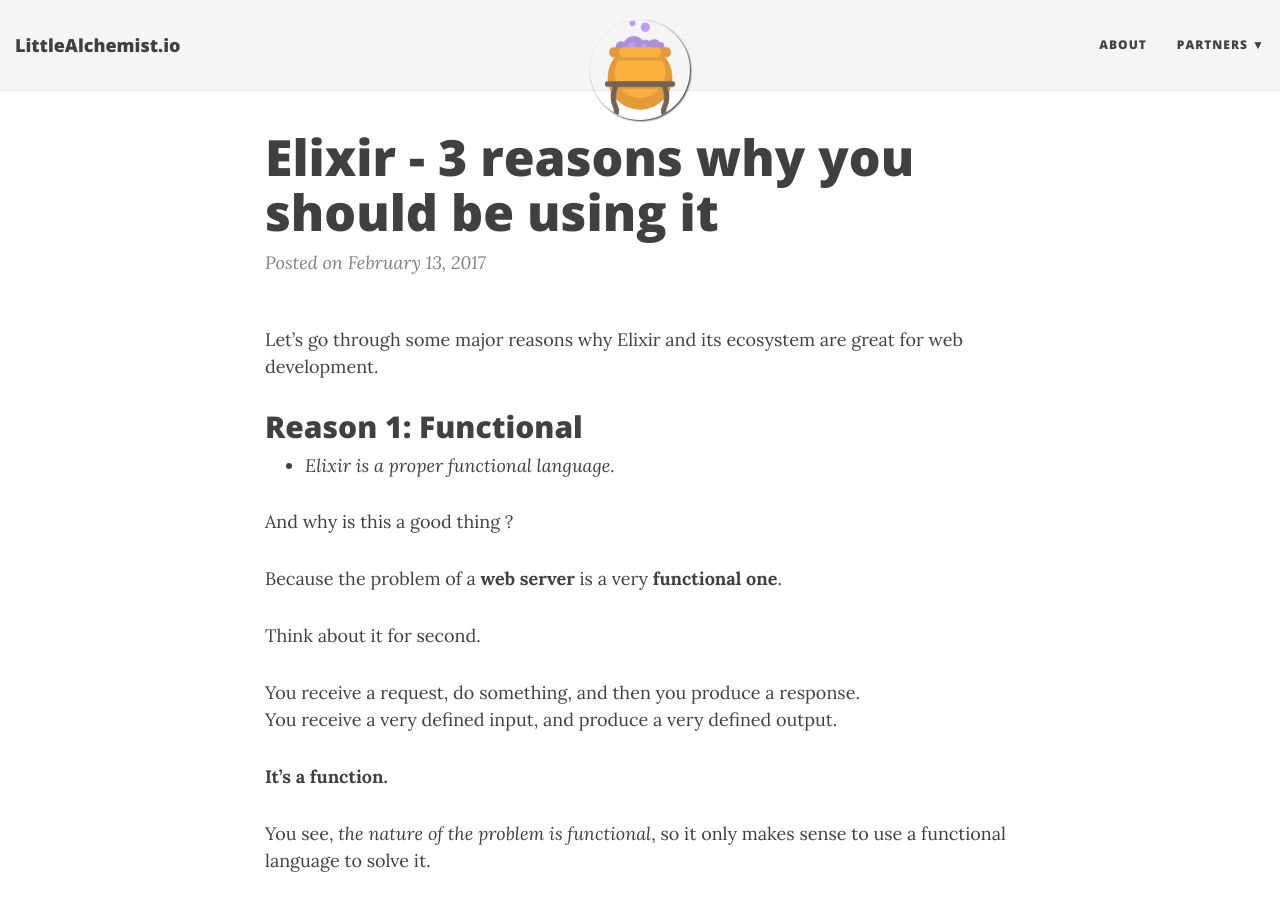
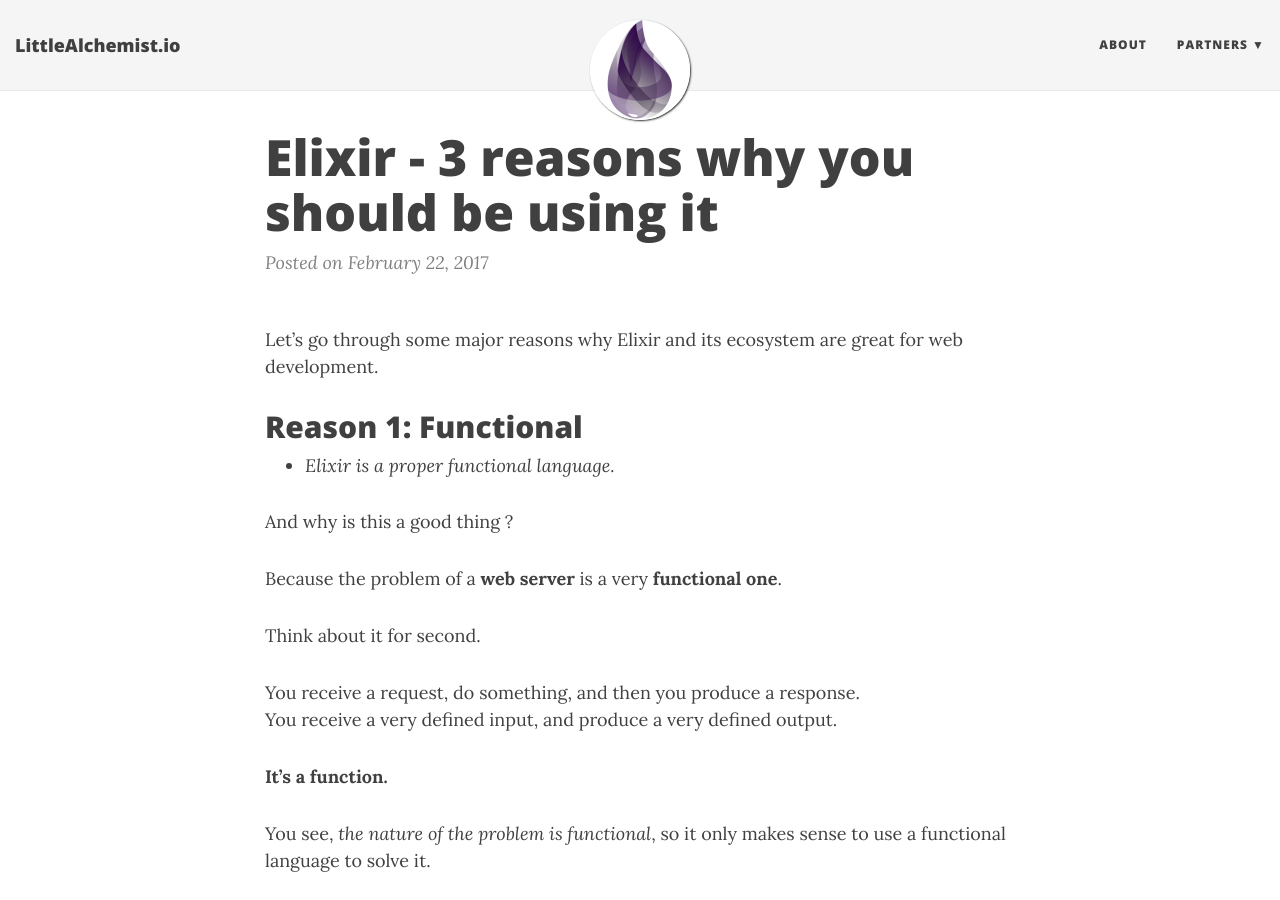
Before and after one commit to lbighetti/littlealchemist.io, a Jekyll site: the page built from _posts/2017-02-22-elixir-3-reasons.md, in a window 1280 px wide and 900 px high. Built offline with Jekyll 4.4.1, drawn with Linux system fonts in a browser that asks for light colours; nearby versions of some CDN libraries; comment, search, counter and statistics services are not loaded.

Commit message:
Image to post

```diff
--- a/_posts/2017-02-13-elixir-3-reasons.md
+++ b/_posts/2017-02-22-elixir-3-reasons.md
@@ -1,7 +1,8 @@
 ---
 layout: post
 title:  "Elixir - 3 reasons why you should be using it"
-date:   2017-02-13 14:12:00 +0100
+date:   2017-02-22 14:12:00 +0100
+image: /img/elixir.png
 ---
 
 Let's go through some major reasons why Elixir and its ecosystem are great for web development.
```
Also changed, not shown: img/elixir.png (added).
